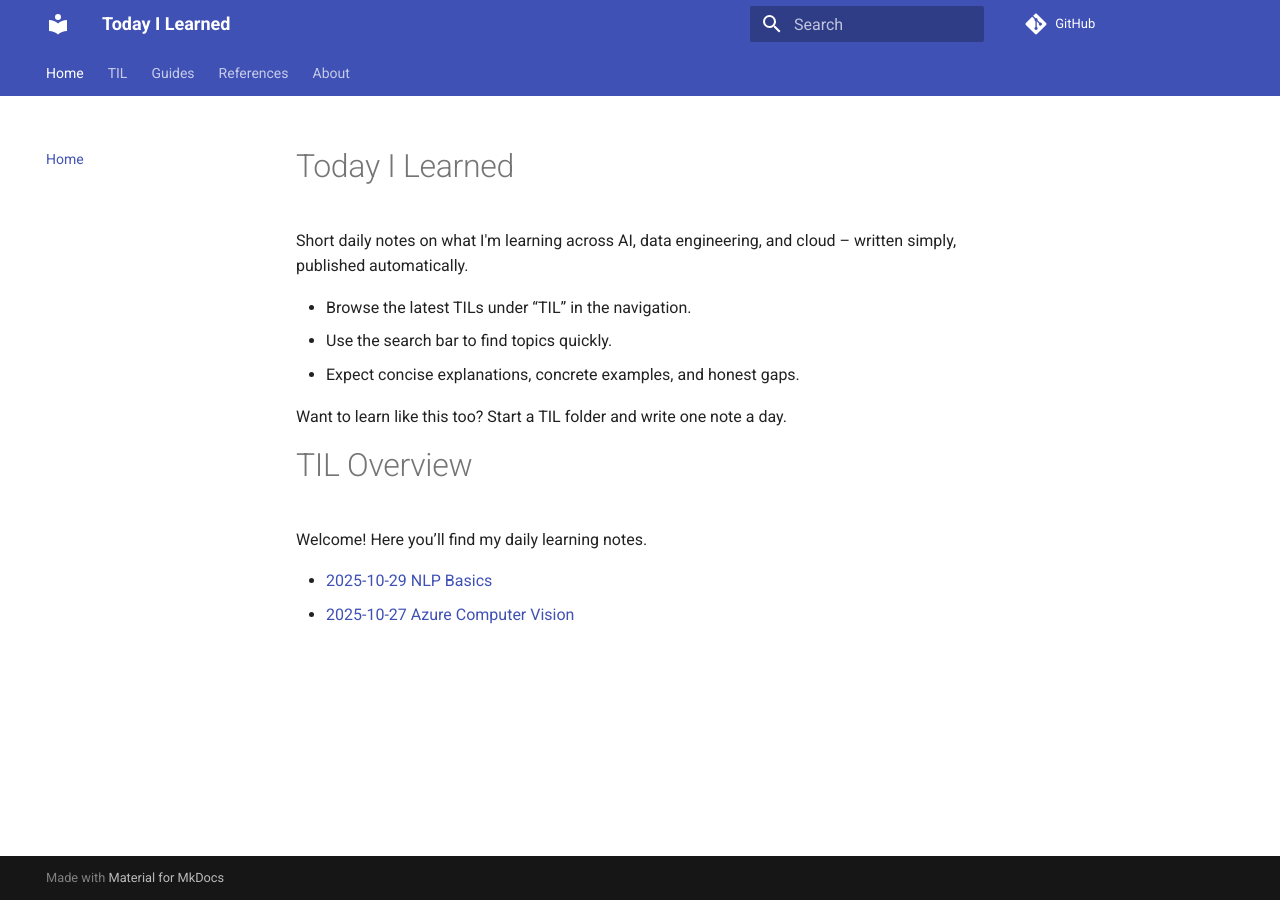
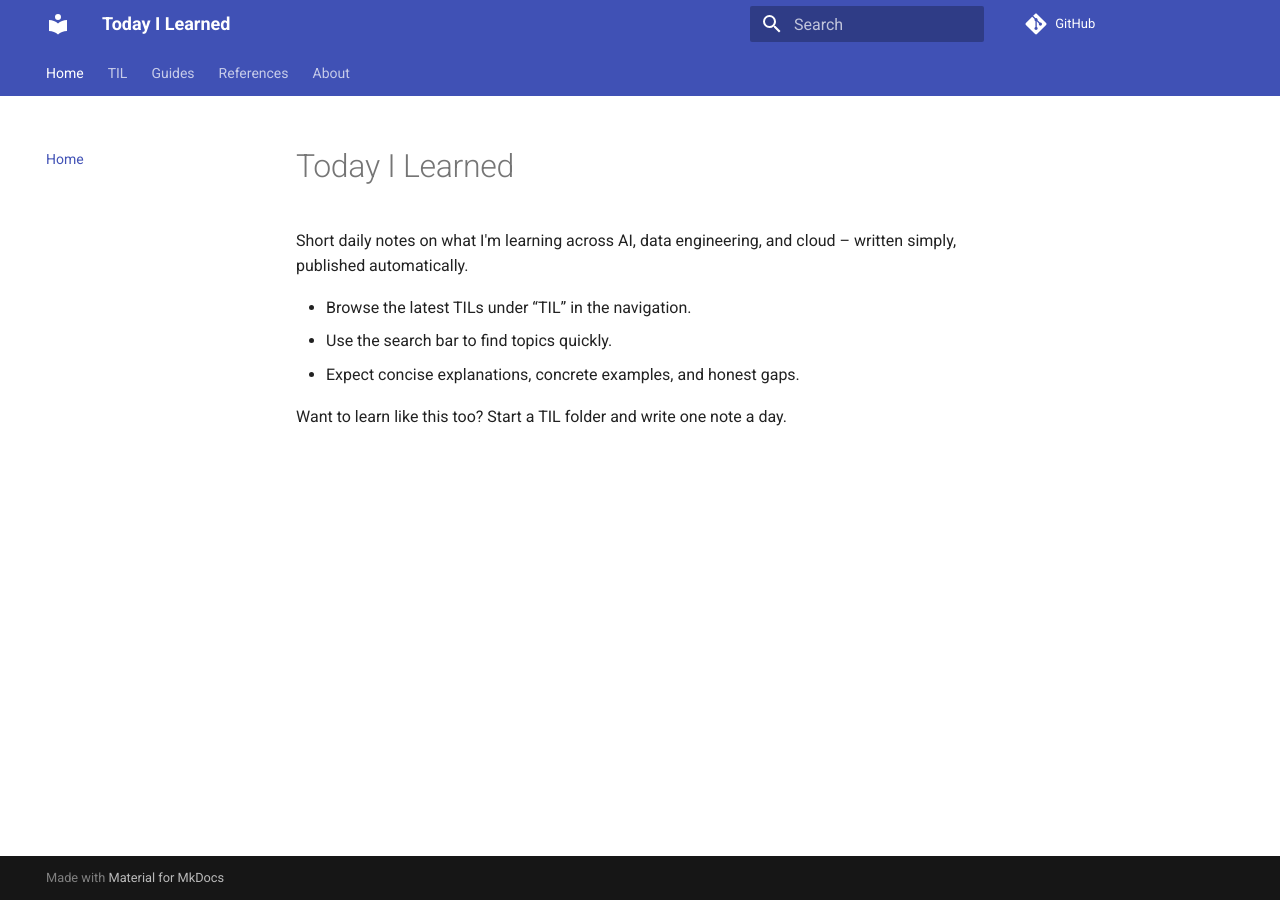
Before and after one commit to anildhage/todayIlearned, an MkDocs documentation site: the page built from docs/index.md, in a window 1280 px wide. Built offline with MkDocs 1.6.1 and Material for MkDocs 9.7.7, drawn with Linux system fonts in a browser that asks for light colours; comment, search, counter and statistics services are not loaded.

Commit message:
added files needed

```diff
--- a/docs/index.md
+++ b/docs/index.md
@@ -7,11 +7,3 @@ Short daily notes on what I'm learning across AI, data engineering, and cloud
 - Expect concise explanations, concrete examples, and honest gaps.
 
 Want to learn like this too? Start a TIL folder and write one note a day.
-
-
-# TIL Overview
-
-Welcome! Here you’ll find my daily learning notes.
-
-- [2025-10-29 NLP Basics](2025-10-28-nlp-entity-recognition.md)
-- [2025-10-27 Azure Computer Vision](2025-10-27-azure-computer-vision.md)
```
Also changed, not shown: docs/til/index.md (added, +6 -0 lines).
